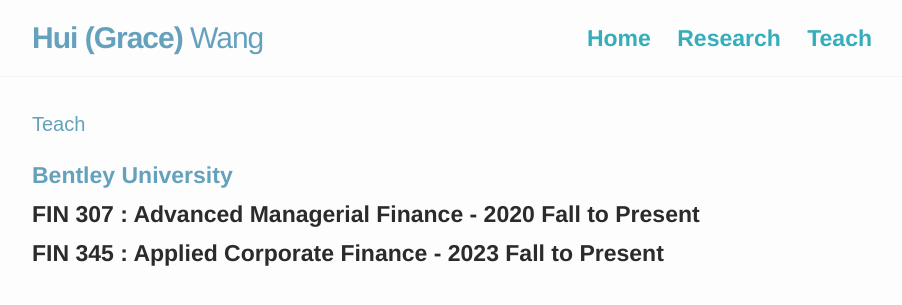
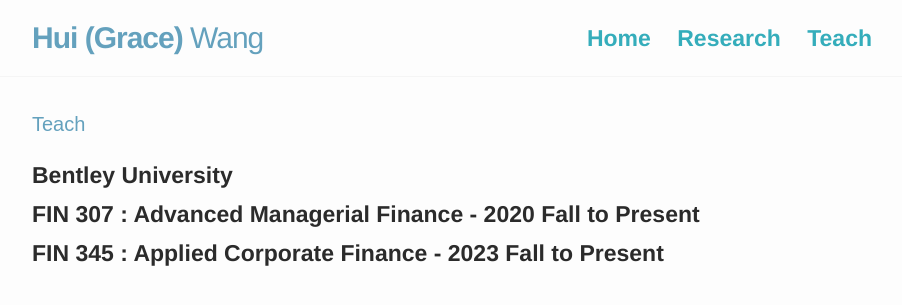
Before and after one commit to huigracewang/homepage, a Jekyll site: the page built from teach.md, in a window 1280 px wide. Shown: the top 305 px of the page, without its empty margins (188-1090 px from the left). Built offline with Jekyll 4.4.1, drawn with Linux system fonts in a browser that asks for light colours.

Commit message:
Update teach.md

```diff
--- a/teach.md
+++ b/teach.md
@@ -6,6 +6,6 @@ slug: /T
 
 <h1 class="page-heading" style="color:#64a1bd">Teach</h1>
 
-<span style="color:#64a1bd"><strong>Bentley University</strong></span><br>
+<span style="color:#2b2b2b"><strong>Bentley University &nbsp;</strong></span><br>
 <span style="color:#2b2b2b"><strong>FIN 307 &#58; Advanced Managerial Finance - 2020 Fall to Present&nbsp;</strong></span><br>
 <span style="color:#2b2b2b"><strong>FIN 345 &#58; Applied Corporate Finance - 2023 Fall to Present &nbsp;</strong></span>
```
